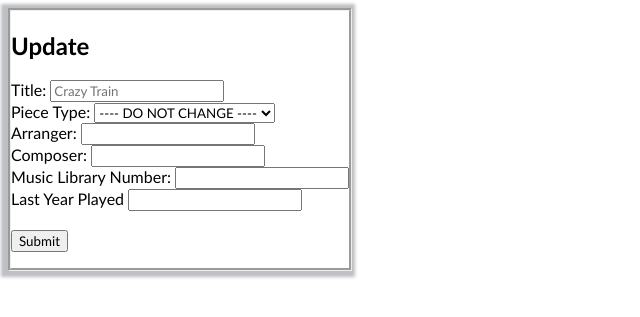
After one commit to eHag-FRU/wlsMusicDatabase, a CodeIgniter 4 app: template app/Views/edit.php in a window 1280 px wide. The commit adds this page. Shown: the top 317 px of the page, without its empty margins (0-640 px from the left). Run offline with PHP 8.4 and a stand-in for CodeIgniter, Linux system fonts and the light colour scheme; the template is opened without the code that fills it, so the values that code supplies are empty; some libraries are stand-ins or nearby versions.

Commit message:
Edit Feature Inclusion and Tweaks
The edit controller and view were added, this handles the ability to update piece information for a selected piece. The model method still has to be implemented.

If the type is not changed, then it is filtered out due to the not change default option having an assigned value of null.

An issue dealing with the directory structure and CSS files was also fixed. An absolute path was used, but the base_url method needed to be used so the path did not include the controller and method at the beginning.

```diff
--- a/app/Config/App.php
+++ b/app/Config/App.php
@@ -23,7 +23,7 @@ class App extends BaseConfig
      *
      * @var string
      */
-    public $baseURL = 'http://localhost:8080/';
+    public $baseURL = 'http://localhost';
 
     /**
      * --------------------------------------------------------------------------
--- a/app/Controllers/Add.php
+++ b/app/Controllers/Add.php
@@ -18,6 +18,7 @@ class Add extends BaseController {
         echo view('add', $data);
         echo view('templates/footer.php');
 	}
+
 
 	public function addPiece() {
 		 $model = new Music();
--- a/app/Controllers/Search.php
+++ b/app/Controllers/Search.php
@@ -31,7 +31,7 @@ class Search extends BaseController {
 		//Cleanse all of the form data and put in temp[]
 		foreach($_POST['form'] as $key => $value) {
 			//Only grabs the non NULL values (the criteria the user searched for)
-			if ($value != NULL) {
+			if (!isset($value)) {
 				$temp[$key] = esc($value);
 			}
 
--- a/app/Views/add.php
+++ b/app/Views/add.php
@@ -1,5 +1,5 @@
 <!-- Styles the add page with out the music note -->
-<link rel="stylesheet" href="assets/CSS/add.css">
+<link rel="stylesheet" href="<?= base_url('assets/CSS/add.css') ?>">
 	<main class="Add">
 		<h2>Add</h2>
 
--- /dev/null
+++ b/app/Views/edit.php
@@ -0,0 +1,57 @@
+<!-- Styles the add page with out the music note -->
+<link rel="stylesheet" href="<?= base_url('assets/CSS/add.css') ?>">
+
+	<!-- Reused the Add CSS since they are the same layout and to save time -->
+	<main class="Add">
+
+		<h2>Update</h2>
+
+		<form action="/Edit/updatePiece" method="POST">
+
+
+				<label for="Title">Title:</label>
+				<input type="text" class="Title" id="Title" name="form[title]" placeholder="Crazy Train"  value="<?= $form['Title'] ?>" required>
+
+				<br>
+
+				<label for="Type">Piece Type: </label>
+				<select class="Type" name="form[Type]"required>
+
+					<!-- Will be used to indicate no change in the piece type -->
+					<option value=NULL>---- DO NOT CHANGE ----</option>
+
+					<option	value="Concert">Concert</option>
+
+					<option value="Marching">Marching/Pep</option>
+				</select>
+
+				<br>
+
+				<label for="Arranger">Arranger:</label>
+				<input type="text" class='Arranger' name="form[Arranger]" value="<?= $form['Arranger'] ?>">
+
+				<br>
+
+				<label for="Composer">Composer:</label>
+				<input type="text" class='Composer' name="form[composer]" value="<?= $form['Composer'] ?>">
+
+				<br>
+
+				<label for="LibNumber">Music Library Number:</label>
+				<input type="number" class='LibNumber' name="form[LibNumber]" value="<?= $form['LibNumber'] ?>">
+
+				<br>
+
+				<label for="Last_Played">Last Year Played</label>
+				<input type="number" minlength="4" maxlength="4" class='Last_Played' name="form[Last_Played]" value="<?= $form['Last_Played'] ?>">
+
+				<input type="number" value="<?= $form['Piece_ID'] ?>" name="form['Piece_ID']" hidden readonly>
+
+				<br>
+				<br>
+
+				<button type="submit">Submit</button>
+
+
+		</form>
+	</main>
--- a/app/Views/results.php
+++ b/app/Views/results.php
@@ -1,5 +1,5 @@
 		<!-- Adds the results style sheet to taylor the page layout for displaying search results -->
-		<link rel="stylesheet" href="assets/CSS/results.css">
+		<link type="text/css" rel="stylesheet" href="assets/CSS/results.css">
 
 
 		<!--Lists attributes of each piece as list items and a header -->
@@ -8,7 +8,7 @@
 			<?php foreach($results as $piece):?>
 
 				<ul class="item">
-					<li><h2><a href='/View/view/<?= $piece['Piece_ID']?>'><?= $piece['Title'] ?></a></h2></li>
+					<li><h2><a href='/Edit/edit/<?= $piece['Piece_ID']?>'><?= $piece['Title'] ?></a></h2></li>
 
 					<li><?= $piece['Arranger'] ?></li>
 
```
Also changed, not shown: app/Controllers/About.php (added, +36 -0 lines), app/Controllers/Edit.php (added, +53 -0 lines), app/Controllers/View.php (deleted, +0 -33 lines), app/Models/music.php (+12 -0 lines), app/Views/templates/header.php (+13 -4 lines), app/Views/view.php (deleted, +0 -30 lines).
